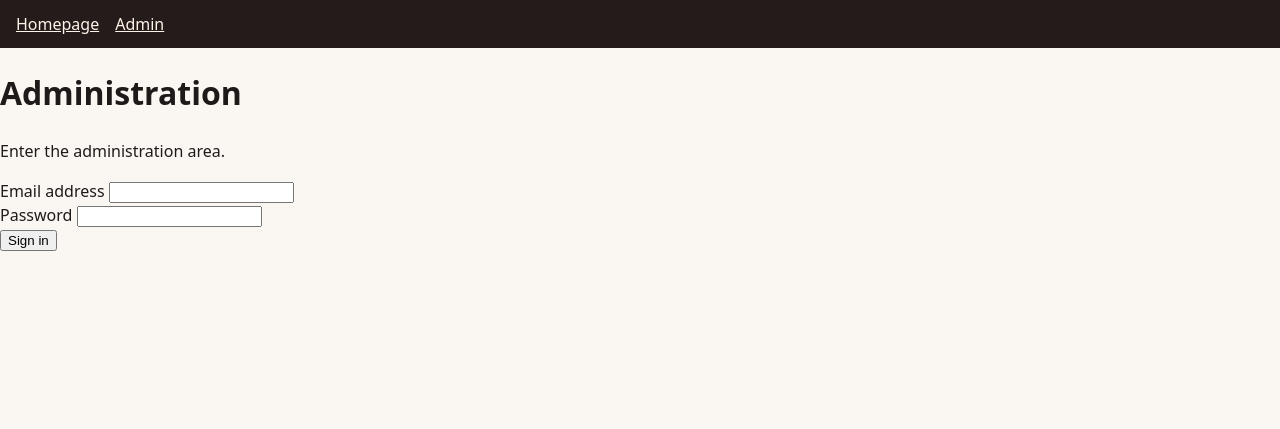
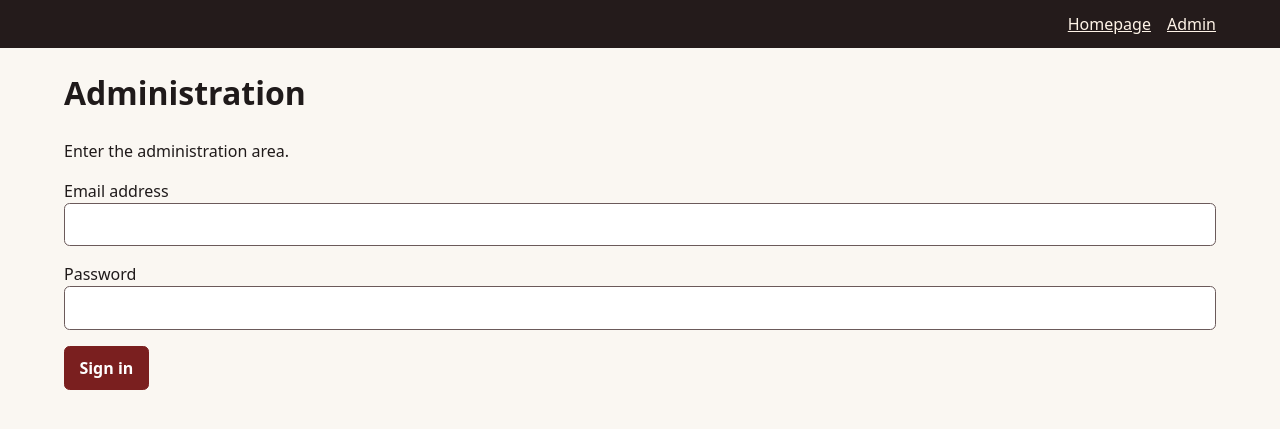
Before and after one commit to mrstikal/house-of-horrors-ror, a Rails app: page /admin in a window 1280 px wide. Shown: the top 429 px of the page. Run offline with Rails 7, Linux system fonts and the light colour scheme.

Commit message:
fix: Format layout
- Narrow header
- Narrow nav, align to right
- Place title inside image container
- Reduce outline offset
- Format admin login

```diff
--- a/app/assets/stylesheets/application.css
+++ b/app/assets/stylesheets/application.css
@@ -20,14 +20,20 @@ select:focus-visible,
 input:focus-visible,
 textarea:focus-visible {
     outline: 3px solid #b23b3b;
-  outline-offset: 2px;
+    outline-offset: 0;
 }
 
 nav {
+    padding: 0.75rem 1rem;
+    background: #241b1b;
+}
+
+.nav-wrapper {
     display: flex;
     gap: 0.5rem;
-  padding: 0.75rem 1rem;
-  background: #241b1b;
+    max-width: 72rem;
+    justify-content: flex-end;
+    margin: 0 auto;
 }
 
 nav a {
@@ -37,11 +43,23 @@ nav a {
 .home-header {
     padding: 1rem;
     text-align: center;
+    max-width: 72rem;
+    margin: 0 auto;
+    position: relative;
+}
+
+.header-wrapper {
+    max-width: 72rem;
+    margin: 0 auto;
 }
 
 .home-header h1 {
     margin: 0 0 0.75rem;
     font-size: clamp(2rem, 5vw, 3.5rem);
+    position: absolute;
+    inset: 0;
+    top: 40%;
+    color: #fff4e8;
 }
 
 .home-header img {
@@ -179,14 +197,19 @@ nav a {
     }
 }
 
+.admin-workspace-header-wrapper {
+    background: #241b1b;
+}
+
 .admin-workspace-header {
     display: flex;
     align-items: center;
     justify-content: space-between;
     gap: 1rem;
     padding: 1rem;
-  background: #241b1b;
     color: #fff4e8;
+    max-width: 72rem;
+    margin: 0 auto;
 }
 
 .admin-workspace-header h1 {
@@ -200,10 +223,16 @@ nav a {
     font-size: 0.9rem;
 }
 
+.admin-workspace-nav-wrapper {
+    background: #3a2b2b;
+}
+
 .admin-workspace-nav {
     display: flex;
     gap: 1rem;
     padding: 0.75rem 1rem;
+    max-width: 72rem;
+    margin: 0 auto;
     background: #3a2b2b;
 }
 
@@ -347,7 +376,10 @@ nav a {
 .admin-room-form textarea,
 .admin-room-form select,
 .admin-reservation-form input,
-.admin-reservation-form select {
+.admin-reservation-form select,
+.admin-dashboard input[type="email"],
+.admin-dashboard input[type="password"]
+{
     width: 100%;
     padding: 0.55rem;
     border: 1px solid #6b5a5a;
@@ -447,3 +479,25 @@ nav a {
 .admin-status {
     margin: 1rem 0 0;
 }
+
+.admin-dashboard {
+    max-width: 72rem;
+    margin: 0 auto;
+}
+
+.admin-dashboard input[type="submit"] {
+    display: inline-block;
+    padding: 0.55rem 0.9rem;
+    border: 1px solid #7a1f1f;
+    border-radius: 0.35rem;
+    background: #7a1f1f;
+    color: #fff;
+    font: inherit;
+    font-weight: 600;
+    text-decoration: none;
+    cursor: pointer;
+}
+
+.admin-dashboard .field {
+    margin-bottom: 1rem;
+}
--- a/app/views/home/show.html.haml
+++ b/app/views/home/show.html.haml
@@ -4,6 +4,7 @@
 
 %main.home-main
   %header.home-header
-    %h1 House of Horrors
-    = image_tag "house_of_horrors/house.jpg", alt: "Entrance to the House of Horrors", width: 1536, height: 656
+    %div.header-wrapper
+      %h1 House of Horrors
+      = image_tag "house_of_horrors/house.jpg", alt: "Entrance to the House of Horrors", width: 1536, height: 656
   = tag.div(id: "booking-root", data: { config: @booking_config.to_json })
--- a/app/views/layouts/application.html.haml
+++ b/app/views/layouts/application.html.haml
@@ -9,7 +9,8 @@
     = stylesheet_link_tag "application"
   %body
     %nav{ "aria-label": "Primary" }
-      = link_to "Homepage", root_path
-      %span{ "aria-hidden": "true" } |
-      = link_to "Admin", admin_path
+      %div.nav-wrapper
+        = link_to "Homepage", root_path
+        %span{ "aria-hidden": "true" } |
+        = link_to "Admin", admin_path
     = yield
```
Also changed, not shown: app/views/admin/workspace.html.haml (+11 -9 lines). Lines whose indentation alone changed are shown as unchanged.
